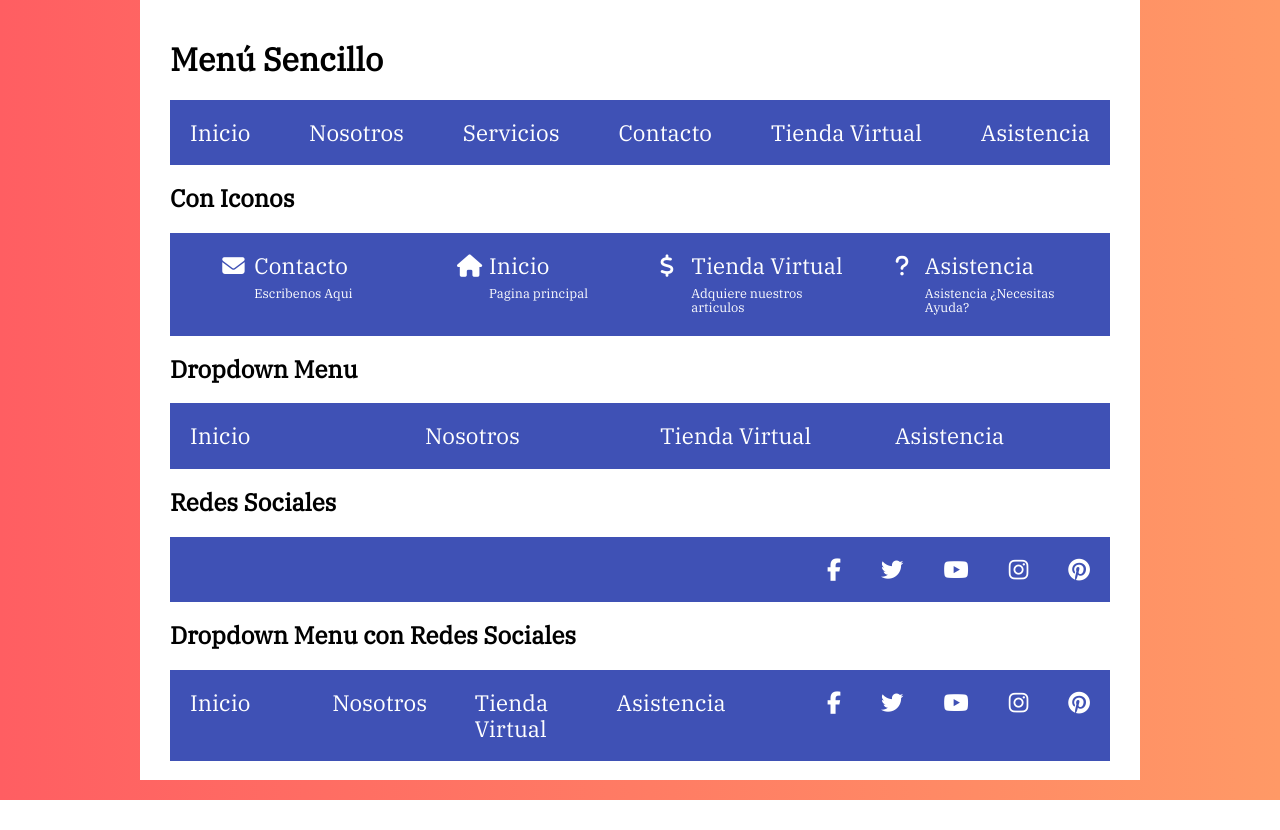
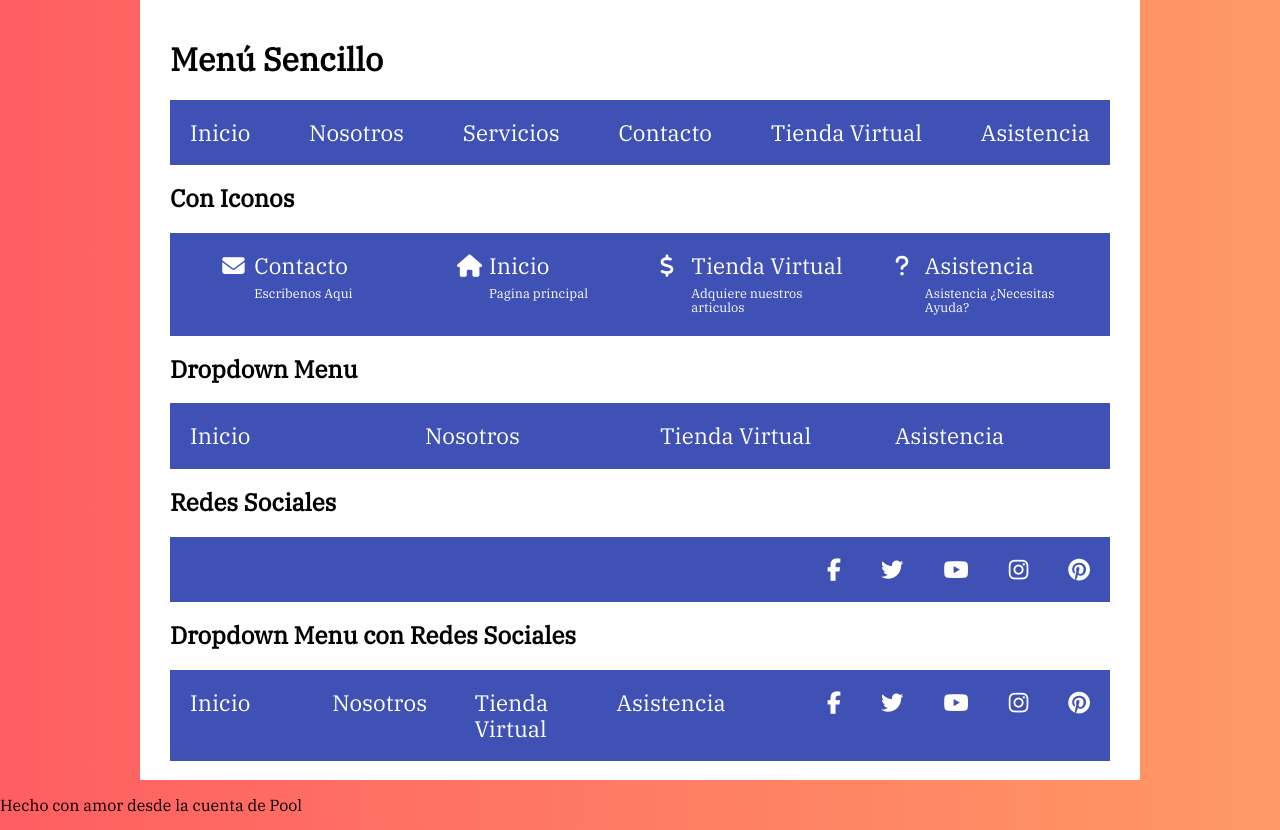
Before and after one commit to BrandoDeveloper/Menu-Flexbox, a plain HTML site: page index.html in a window 1280 px wide. Before the commit the page ends 800 px from the top, so only its background shows below. Drawn offline with nearby package versions, Linux system fonts and the light colour scheme.

Commit message:
adding footer

```diff
--- a/index.html
+++ b/index.html
@@ -161,5 +161,8 @@
             </nav>
         </div><!--navegacion-social-dropdown-->
     </div>
+    <footer>
+        <p>Hecho con amor desde la cuenta de Pool</p>
+    </footer>
 </body>
 </html>
```
